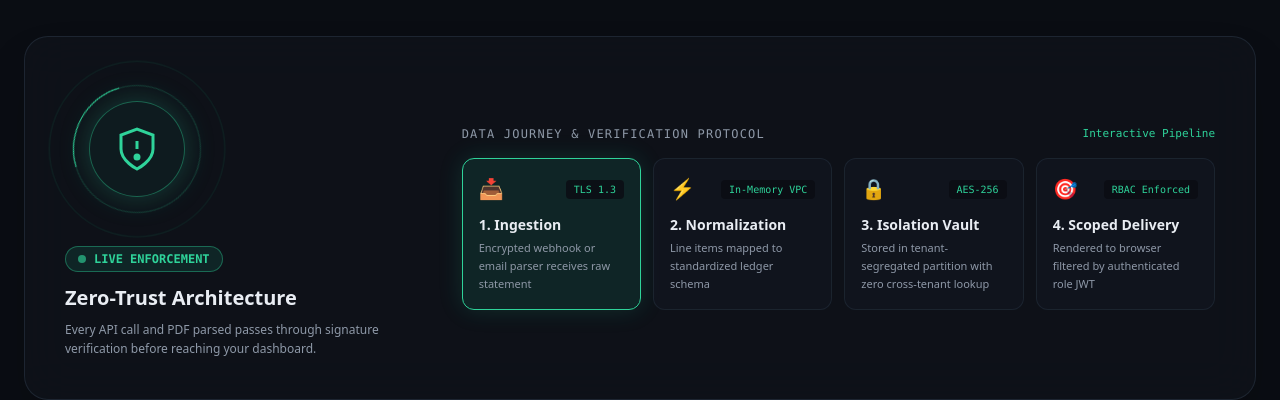
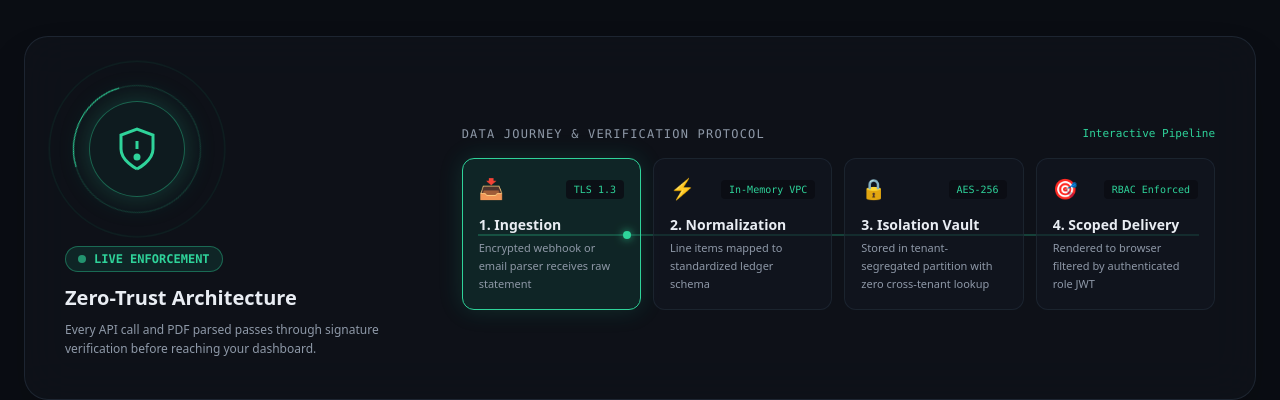
Before and after one commit to sakshi-pyvot/mynt-landing-page-, a React (Vite) app: page /mynt in a window 1280 px wide. Shown: the part 5760-6160 px from the top of the page. Built offline with nearby package versions, Linux system fonts and the light colour scheme.

Commit message:
Trust section draws its shield and pipeline connector on scroll-in

```diff
--- a/src/components/sections/TrustSecuritySection.jsx
+++ b/src/components/sections/TrustSecuritySection.jsx
@@ -2,7 +2,7 @@ import { useState } from 'react'
 import { motion, AnimatePresence } from 'motion/react'
 import { Reveal, Eyebrow, GlowCard, Button } from '@/components/ui'
 import { CONTACT } from '@/lib/site'
-import { cn } from '@/lib/utils'
+import { cn, reducedMotion } from '@/lib/utils'
 
 const TRUST_PILLARS = [
   {
@@ -120,6 +120,17 @@ export default function TrustSecuritySection() {
   const [activePipelineStep, setActivePipelineStep] = useState(0)
   const role = ROLE_SIMULATION[activeRole]
 
+  // Shared scroll-in line-draw props; static when reduced motion
+  const rm = reducedMotion()
+  const draw = rm
+    ? { initial: { pathLength: 1 } }
+    : {
+        initial: { pathLength: 0 },
+        whileInView: { pathLength: 1 },
+        viewport: { once: false, margin: '-15% 0px' },
+        transition: { duration: 1.2, ease: 'easeInOut' },
+      }
+
   const PIPELINE_STEPS = [
     { title: '1. Ingestion', desc: 'Encrypted webhook or email parser receives raw statement', icon: '📥', status: 'TLS 1.3' },
     { title: '2. Normalization', desc: 'Line items mapped to standardized ledger schema', icon: '⚡', status: 'In-Memory VPC' },
@@ -160,8 +171,8 @@ export default function TrustSecuritySection() {
               <div className="absolute inset-2 rounded-full border border-mint/20 animate-radar" style={{ borderTopColor: '#2fd39a' }} />
               <div className="absolute inset-6 rounded-full bg-mint/5 border border-mint/40 flex items-center justify-center shadow-[0_0_30px_rgba(47,211,154,0.25)]">
                 <svg viewBox="0 0 24 24" fill="none" stroke="currentColor" strokeWidth="1.5" className="h-12 w-12 text-mint">
-                  <path d="M12 22s8-4 8-10V5l-8-3-8 3v7c0 6 8 10 8 10z" />
-                  <path d="M12 8v4" />
+                  <motion.path d="M12 22s8-4 8-10V5l-8-3-8 3v7c0 6 8 10 8 10z" {...draw} />
+                  <motion.path d="M12 8v4" {...draw} transition={{ ...draw.transition, delay: 0.3 }} />
                   <circle cx="12" cy="16" r="1" fill="currentColor" />
                 </svg>
               </div>
@@ -185,6 +196,26 @@ export default function TrustSecuritySection() {
               <span className="font-mono text-[11px] text-mint">Interactive Pipeline</span>
             </div>
 
+            <div className="relative">
+              {/* connector draw + travelling pulse (lg row layout only) */}
+              <div className="pointer-events-none absolute inset-x-4 top-1/2 hidden lg:block">
+                <svg viewBox="0 0 100 2" preserveAspectRatio="none" className="h-0.5 w-full text-mint/25">
+                  <motion.path d="M0 1 H100" stroke="currentColor" strokeWidth="2" {...draw} />
+                </svg>
+                {!rm && (
+                  <motion.span
+                    className="absolute left-0 -top-[3px] -ml-1 h-2 w-2 rounded-full bg-mint shadow-[0_0_8px_rgba(47,211,154,0.8)]"
+                    initial={{ opacity: 0 }}
+                    whileInView={{ opacity: 1 }}
+                    viewport={{ once: false, margin: '-15% 0px' }}
+                    animate={{ left: ['0%', '100%'] }}
+                    transition={{
+                      left: { duration: 3, repeat: Infinity, ease: 'linear' },
+                      opacity: { duration: 0.6 },
+                    }}
+                  />
+                )}
+              </div>
             <div className="grid gap-3 sm:grid-cols-2 lg:grid-cols-4">
               {PIPELINE_STEPS.map((step, idx) => (
                 <button
@@ -210,6 +241,7 @@ export default function TrustSecuritySection() {
                   <p className="mt-1 text-[11px] leading-relaxed text-mute">{step.desc}</p>
                 </button>
               ))}
+            </div>
             </div>
           </div>
         </div>
```
